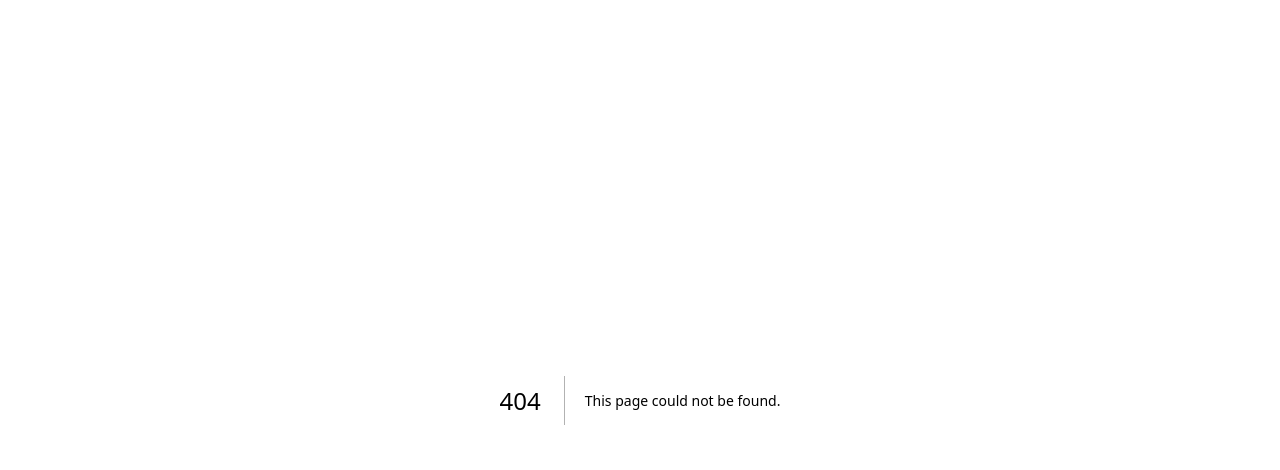
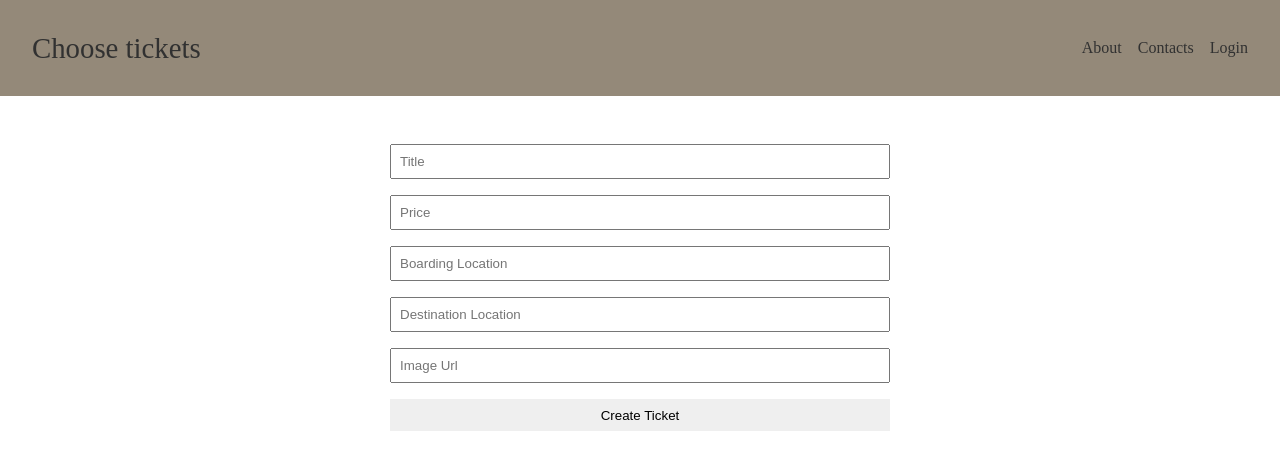
Before and after one commit to AliusSidlauskas/Front-back, a Next.js app: page /add-ticket in a window 1280 px wide. Before the commit this address had no page. Shown: the top 470 px of the page. Built offline with nearby package versions, Linux system fonts and the light colour scheme.

Commit message:
Added AddTicket page

```diff
--- a/components/Button/Button.module.css
+++ b/components/Button/Button.module.css
@@ -0,0 +1,17 @@
+.main {
+    padding: 0.5rem;
+    border: none;
+    cursor: pointer;
+    height: 2rem;
+    transition: 0.3s;
+  }
+
+  .main:hover {
+    box-shadow: rgba(149, 157, 165, 0.2) 0px 8px 24px;
+  }
+
+  .warring {
+    background-color: brown;
+    color: white;
+    font-weight: 600;
+  }
--- a/components/Button/Button.tsx
+++ b/components/Button/Button.tsx
@@ -1,15 +1,31 @@
 import React from "react";
 import Spinner from "../Spinner/Spinner";
+import styles from "./Button.module.css";
 
 type ButtonProps = {
-  onLogin: () => void;
+  onClick: () => void;
   isLoading: boolean;
   title: string;
+  type?: "WARNING" | "NORMAL";
+  className?: string;
 };
 
-const Button = ({ onLogin, isLoading, title }: ButtonProps) => {
+const Button = ({
+  onClick,
+  isLoading,
+  title,
+  type,
+  className,
+}: ButtonProps) => {
   return (
-    <button onClick={onLogin}>{isLoading ? <Spinner /> : <>{title}</>}</button>
+    <button
+    className={`${styles.main} ${type === "WARNING" && styles.warring} ${
+      className && className
+    }`}
+    onClick={onClick}
+  >
+    {isLoading ? <Spinner /> : <>{title}</>}
+  </button>
   );
 };
 
--- a/components/Card/Card.module.css
+++ b/components/Card/Card.module.css
@@ -5,6 +5,11 @@
   box-sizing: border-box;
   box-shadow: rgba(0, 0, 0, 0.1) 0px 0px 5px 0px,
     rgba(0, 0, 0, 0.1) 0px 0px 1px 0px;
+    transition: 0.3s;
+  }
+
+  .wrapper:hover {
+    scale: 1.03;
 }
 
 .wrapper img {
--- /dev/null
+++ b/components/ItemWrapper/ItemWrapper.module.css
@@ -0,0 +1,28 @@
+.wrapper {
+    display: grid;
+    grid-template-columns: 1fr 1fr;
+    height: 500px;
+  }
+
+  .imgSection {
+    height: 600px;
+  }
+
+  .imgSection img {
+    width: 100%;
+    height: 100%;
+    object-fit: cover;
+  }
+
+  .info {
+    padding: 2rem;
+    padding-bottom: 0;
+    display: grid;
+    justify-items: end;
+    gap: 2rem;
+  }
+
+  .deleteButton {
+    justify-self: end;
+    align-items: end;
+  }
--- a/components/LoginForm/LoginForm.tsx
+++ b/components/LoginForm/LoginForm.tsx
@@ -63,7 +63,7 @@ const LoginForm = () => {
         onChange={(e) => setPassword(e.target.value)}
         placeholder="Password"
       />
-      <Button isLoading={isLoading} onLogin={onLogin} title="Login" />
+      <Button isLoading={isLoading} onClick={onLogin} title="Login" />
       {isError && <div className={styles.error}>Fill all inputs</div>}
 
       {isBadData && <div className={styles.error}>Wrong data</div>}
--- a/components/Main/Main.tsx
+++ b/components/Main/Main.tsx
@@ -1,9 +1,9 @@
 import React, { useEffect, useState } from "react";
+import { useRouter } from "next/router";
 import styles from "./Main.module.css";
 import cookies from "js-cookie";
 import CardsWrapper from "../CardsWrapper/CardsWrapper";
 import { TicketType } from "../../types/ticket";
-import { useRouter } from "next/router";
 import axios from "axios";
 import { GetServerSideProps } from 'next';
 import { getCookie } from "cookies-next";
--- /dev/null
+++ b/pages/add-ticket/CreateTicket.module.css
@@ -0,0 +1,23 @@
+.form {
+    display: flex;
+    flex-direction: column;
+    gap: 1rem;
+    margin: auto;
+    margin-top: 3rem;
+    width: 500px;
+  }
+
+  .form input {
+    padding: 0.5rem;
+  }
+
+  .validBtn {
+    background-color: green;
+    color: white;
+  }
+
+  .invalidBtn {
+    background-color: brown;
+    color: white;
+    cursor: not-allowed;
+  }
--- /dev/null
+++ b/pages/add-ticket/index.tsx
@@ -0,0 +1,96 @@
+import React, { useState } from "react";
+import cookies from "js-cookie";
+import axios from "axios";
+import { useRouter } from "next/router";
+import Header from "../../components/Header/Header";
+import { links } from "../../constans/links";
+import styles from "./CreateTicket.module.css";
+import Button from "../../components/Button/Button"
+
+const CreateTicket = () => {
+  const router = useRouter();
+
+  const [title, setTitle] = useState("");
+  const [ticketPrice, setTicketPrice] = useState("");
+  const [boardingLocation, setBoardingLocation] = useState("");
+  const [destinationLocation, setDestinationLocation] = useState("");
+  const [destinationImageUrl, setDestinationImageUrl] = useState("");
+
+  const createTicket = async () => {
+    try {
+      const newTicket = {
+        title: title,
+        ticketPrice: ticketPrice,
+        boardingLocation: boardingLocation,
+        destinationLocation: destinationLocation,
+        destinationImageUrl: destinationImageUrl,
+      };
+      const headers = {
+        authorization: cookies.get("jwt_token"),
+      };
+      const response = await axios.post(
+        `${process.env.SERVER_URL}/tickets`,
+        newTicket,
+        {
+          headers,
+        }
+      );
+      console.log(response);
+
+      if (response.status === 200) {
+        router.push("/");
+      }
+    } catch (err) {
+      console.log(err);
+    }
+  };
+
+  const isAllFieldsFilled =
+    title &&
+    ticketPrice &&
+    boardingLocation &&
+    destinationLocation &&
+    destinationImageUrl;
+
+  return (
+    <div>
+      <Header logo={"Choose tickets"} links={links} />
+
+      <div className={styles.form}>
+
+        <input
+          placeholder="Title"
+          value={title}
+          onChange={(e) => setTitle(e.target.value)}
+        />
+        <input
+          placeholder="Price"
+          value={ticketPrice}
+          onChange={(e) => setTicketPrice(e.target.value)}
+        />
+        <input
+          placeholder="Boarding Location"
+          value={ boardingLocation}
+          onChange={(e) => setBoardingLocation(e.target.value)}
+        />
+        <input
+          placeholder="Destination Location"
+          value={destinationLocation}
+          onChange={(e) => setDestinationLocation(e.target.value)}
+        />
+        <input
+          placeholder="Image Url"
+          value={destinationImageUrl}
+          onChange={(e) => setDestinationImageUrl(e.target.value)}
+        />
+
+    <Button className={`${isAllFieldsFilled ? styles.validBtn : styles.invaidBtn}`}
+    isLoading={false}
+    title = "Create Ticket"
+    onClick={createTicket}/>
+      </div>
+    </div>
+  );
+};
+
+export default CreateTicket;
```
Also changed, not shown: components/ItemWrapper/ItemWrapper.tsx (added, +65 -0 lines), pages/index.tsx (+9 -0 lines), pages/ticket/[id].tsx (+35 -2 lines), styles/Home.module.css (+5 -4 lines).
